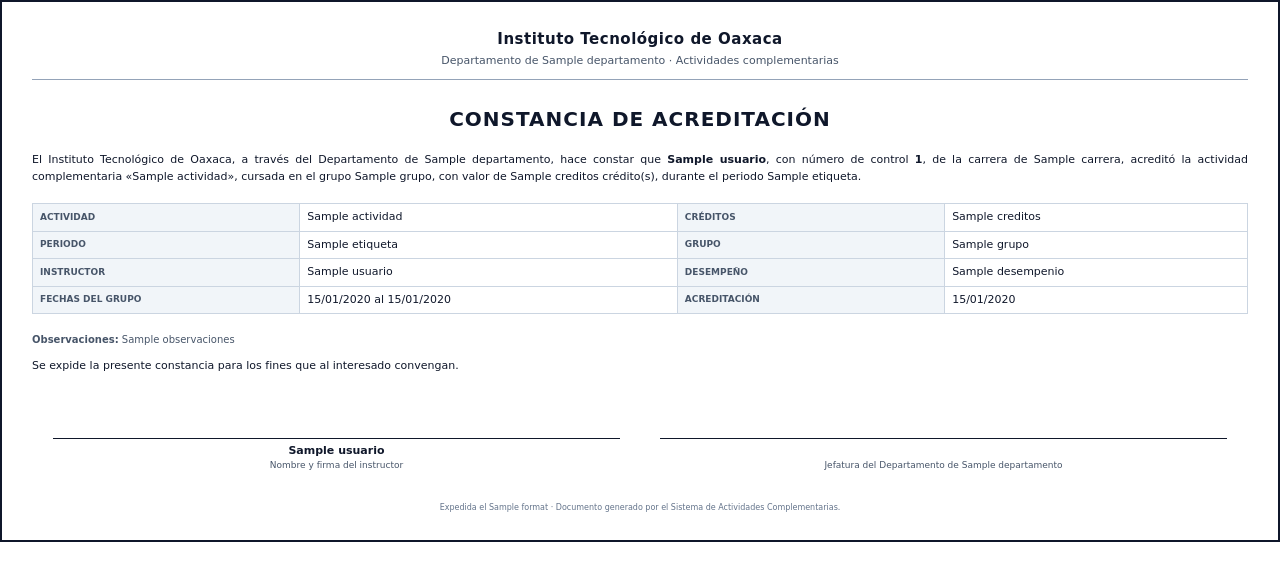
After one commit to EdwinJMtz19/Actividades_Complemetarias_ITO, a Laravel app: template resources/views/pdf/constancia-acreditacion.blade.php in a window 1280 px wide. The commit adds this page. Shown: the top 581 px of the page. Run offline with Laravel 12, Linux system fonts and the light colour scheme; the template is opened without the code that fills it: most values are stand-ins (such as "Sample title", 1, 10 or a date in 2020); parts of the project's set-up code (start-up, migrations or seed data) failed here and were passed over.

Commit message:
Descarga de constancia de acreditacion

```diff
--- /dev/null
+++ b/resources/views/pdf/constancia-acreditacion.blade.php
@@ -0,0 +1,101 @@
+<!doctype html>
+<html lang="es">
+<head>
+    <meta charset="utf-8">
+    <title>Constancia de acreditación - {{ $inscripcion->alumno->usuario->nombre_completo }}</title>
+    <style>
+        * { box-sizing: border-box; }
+        @page { margin: 40px 48px; }
+        body { font-family: "DejaVu Sans", sans-serif; font-size: 11px; color: #0f172a; margin: 0; line-height: 1.5; }
+        .marco { border: 2px solid #0f172a; padding: 26px 30px; }
+        .encabezado { text-align: center; border-bottom: 1px solid #94a3b8; padding-bottom: 10px; }
+        .institucion { font-size: 15px; font-weight: bold; letter-spacing: .5px; }
+        .departamento { font-size: 11px; color: #475569; margin-top: 2px; }
+        .titulo { font-size: 20px; font-weight: bold; letter-spacing: 1px; text-align: center; margin: 24px 0 18px; text-transform: uppercase; }
+        .cuerpo { text-align: justify; }
+        .alumno { font-weight: bold; }
+        .datos { width: 100%; border-collapse: collapse; margin: 18px 0; }
+        .datos th { width: 22%; text-align: left; background: #f1f5f9; border: 1px solid #cbd5e1; padding: 5px 7px; font-size: 9px; text-transform: uppercase; color: #475569; }
+        .datos td { border: 1px solid #cbd5e1; padding: 5px 7px; }
+        .nota { font-size: 10px; color: #475569; margin-top: 14px; }
+        .firmas { width: 100%; margin-top: 60px; }
+        .firmas td { width: 50%; text-align: center; vertical-align: bottom; }
+        .firmas .linea { border-top: 1px solid #0f172a; margin: 0 18px 4px; }
+        .firmas .cargo { font-size: 9px; color: #475569; }
+        .firmas .nombre { font-weight: bold; }
+        .pie { margin-top: 26px; font-size: 8px; color: #64748b; text-align: center; }
+    </style>
+</head>
+<body>
+    <div class="marco">
+        <div class="encabezado">
+            <div class="institucion">Instituto Tecnológico de Oaxaca</div>
+            <div class="departamento">Departamento de {{ $inscripcion->grupo->actividad->departamento->nombre }} · Actividades complementarias</div>
+        </div>
+
+        <div class="titulo">Constancia de acreditación</div>
+
+        <p class="cuerpo">
+            El Instituto Tecnológico de Oaxaca, a través del Departamento de
+            {{ $inscripcion->grupo->actividad->departamento->nombre }}, hace constar que
+            <span class="alumno">{{ $inscripcion->alumno->usuario->nombre_completo }}</span>,
+            con número de control <span class="alumno">{{ $inscripcion->alumno->num_control }}</span>,
+            de la carrera de {{ $inscripcion->alumno->carrera?->nombre ?? 'la carrera registrada' }},
+            acreditó la actividad complementaria «{{ $inscripcion->grupo->actividad->nombre }}»,
+            cursada en el grupo {{ $inscripcion->grupo->grupo }}, con valor de
+            {{ $inscripcion->grupo->actividad->creditos }} crédito(s), durante el periodo
+            {{ $inscripcion->grupo->semestre->etiqueta }}.
+        </p>
+
+        <table class="datos">
+            <tr>
+                <th>Actividad</th>
+                <td>{{ $inscripcion->grupo->actividad->nombre }}</td>
+                <th>Créditos</th>
+                <td>{{ $inscripcion->grupo->actividad->creditos }}</td>
+            </tr>
+            <tr>
+                <th>Periodo</th>
+                <td>{{ $inscripcion->grupo->semestre->etiqueta }}</td>
+                <th>Grupo</th>
+                <td>{{ $inscripcion->grupo->grupo }}</td>
+            </tr>
+            <tr>
+                <th>Instructor</th>
+                <td>{{ $inscripcion->grupo->instructor?->usuario->nombre_completo ?? 'Sin asignar' }}</td>
+                <th>Desempeño</th>
+                <td>{{ \App\Models\Calificacion::DESEMPENIOS[$inscripcion->calificacion->desempenio] ?? $inscripcion->calificacion->desempenio }}</td>
+            </tr>
+            <tr>
+                <th>Fechas del grupo</th>
+                <td>{{ $inscripcion->grupo->fecha_inicio->format('d/m/Y') }} al {{ $inscripcion->grupo->fecha_fin->format('d/m/Y') }}</td>
+                <th>Acreditación</th>
+                <td>{{ $inscripcion->calificacion->updated_at?->format('d/m/Y') ?? 'Registrada' }}</td>
+            </tr>
+        </table>
+
+        @if ($inscripcion->calificacion->observaciones)
+            <p class="nota"><strong>Observaciones:</strong> {{ $inscripcion->calificacion->observaciones }}</p>
+        @endif
+
+        <p class="cuerpo">Se expide la presente constancia para los fines que al interesado convengan.</p>
+
+        <table class="firmas">
+            <tr>
+                <td>
+                    <div class="linea"></div>
+                    <div class="nombre">{{ $inscripcion->grupo->instructor?->usuario->nombre_completo ?? '' }}</div>
+                    <div class="cargo">Nombre y firma del instructor</div>
+                </td>
+                <td>
+                    <div class="linea"></div>
+                    <div class="nombre">&nbsp;</div>
+                    <div class="cargo">Jefatura del Departamento de {{ $inscripcion->grupo->actividad->departamento->nombre }}</div>
+                </td>
+            </tr>
+        </table>
+
+        <div class="pie">Expedida el {{ $generadoEl->format('d/m/Y H:i') }} · Documento generado por el Sistema de Actividades Complementarias.</div>
+    </div>
+</body>
+</html>
--- a/routes/web.php
+++ b/routes/web.php
@@ -47,6 +47,10 @@ Route::middleware(['auth', 'usuario.activo'])->group(function () {
     // InscripcionPolicy.
     Route::patch('inscripciones/{inscripcion}/baja', [InscripcionController::class, 'baja'])
         ->middleware('permission:inscripciones.baja')->name('inscripciones.baja');
+    // Sprint 7 - constancia de acreditación en PDF (HU-27). Solo el propio alumno y una
+    // inscripción aprobada.
+    Route::get('inscripciones/{inscripcion}/constancia.pdf', [InscripcionController::class, 'descargarConstancia'])
+        ->middleware('permission:inscripciones.ver')->name('inscripciones.constancia.pdf');
 
     // Módulos limitados por rol/permiso y, para coordinadores, por departamento asignado.
     Route::middleware('departamento.asignado')->group(function () {
```
Also changed, not shown: AGENTS.md (+3 -3 lines), CLAUDE.md (+3 -3 lines), app/Http/Controllers/InscripcionController.php (+31 -0 lines), app/Policies/InscripcionPolicy.php (+9 -0 lines), docs/bitacora.md (+21 -0 lines), docs/contexto.md (+8 -1 lines), docs/convenciones.md (+1 -1 lines), docs/requisitos.md (+1 -1 lines), docs/sprints/sprint-05-calificaciones.md (+1 -1 lines), docs/sprints/sprint-06-dashboards.md (+1 -1 lines), docs/sprints/sprint-07-documentos.md (+24 -5 lines), resources/views/inscripciones/index.blade.php (+10 -0 lines), tests/Feature/DescargarConstanciaPdfTest.php (added, +150 -0 lines), .github/workflows/ci.yml, 3 more files.
